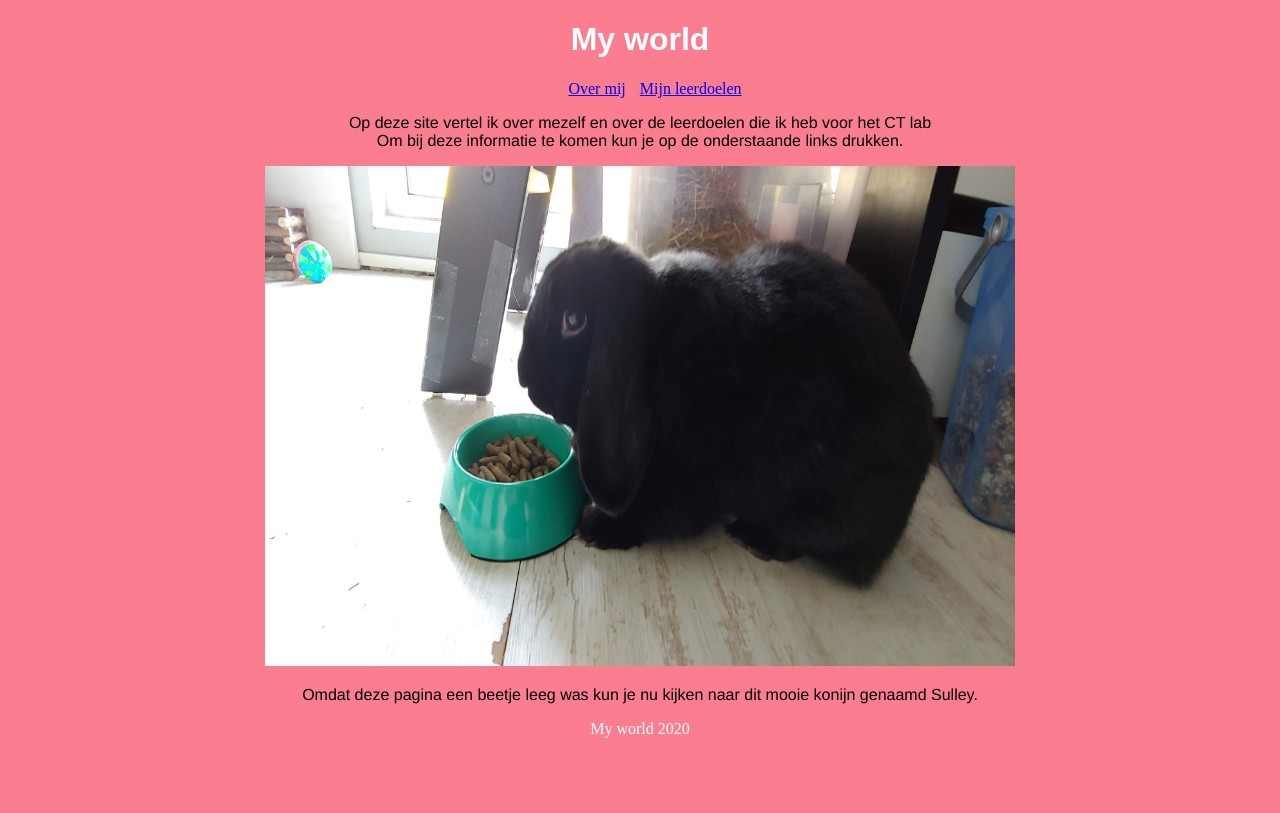
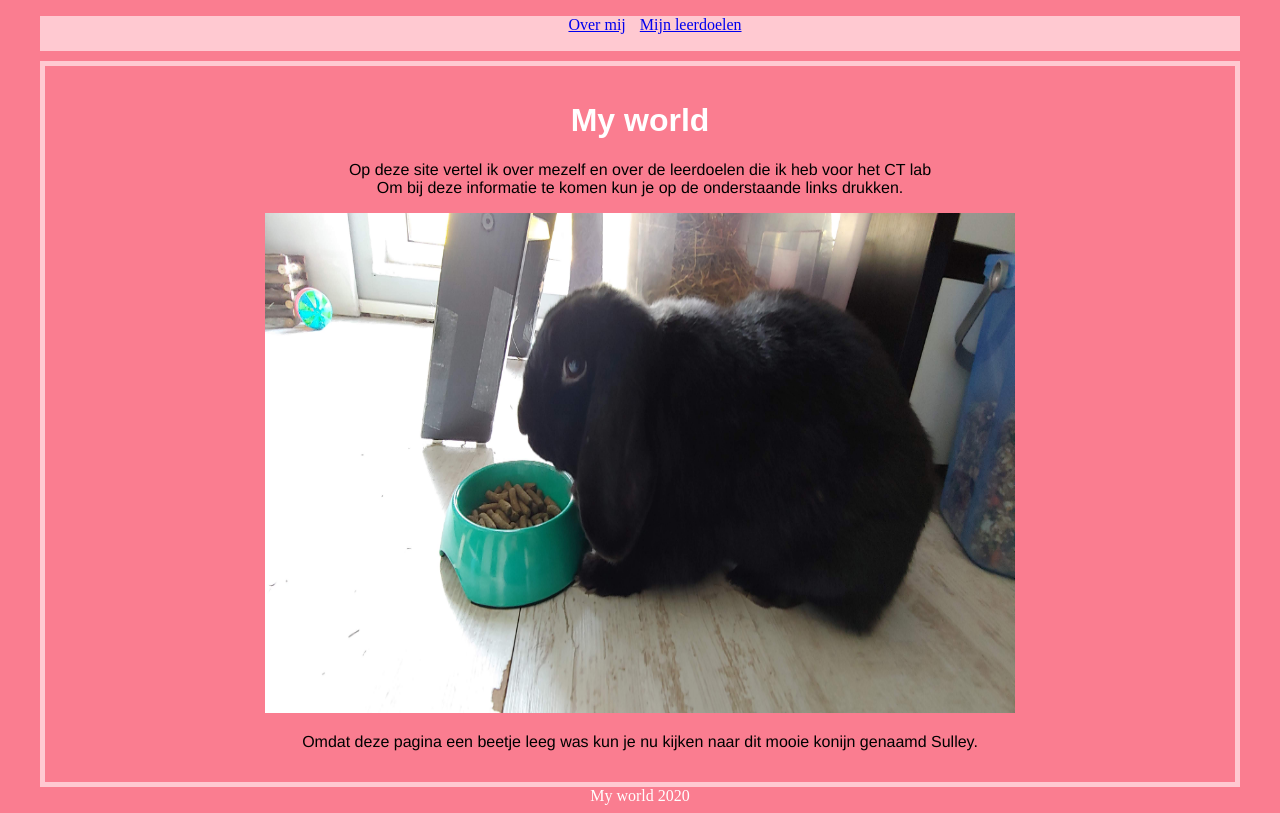
Before and after one commit to LiliFaun/CU2Page, a plain HTML site: page index.html in a window 1280 px wide. Drawn offline with Linux system fonts and the light colour scheme.

Commit message:
border en blokken
borders en blokken toegevoegd en gecentreert

```diff
--- a/Javascript/jabbathehut.js
+++ b/Javascript/jabbathehut.js
@@ -1,5 +1,5 @@
 alert("Super awesome website")
-document.getElementById("sulley").addEventListener("mouseover", alertsulley);
+// document.getElementById("sulley").addEventListener("mouseover", alertsulley);
     function alertsulley ( ) {
         alert ("SecretSulley")
     }
--- a/css/styles.css
+++ b/css/styles.css
@@ -15,6 +15,22 @@ li{
     margin-right: 10px;}
 li.coming-soon {
     display: none;}
+#container {
+    width: 1200px;
+    margin: 0 auto;
+}
+#menu {
+    text-align: center;
+    height: 35px;
+    margin-bottom: 10px;
+    background-color: #ffc9d1;
+}
+#hoofdtekst {
+
+    border: 5px solid #ffc9d1;
+    padding: 15px;
+
+}
 
 img.large {
     width: 750px;
--- a/index.html
+++ b/index.html
@@ -13,15 +13,16 @@
 </head>
 
 <body>
-
-    <h1>My world</h1>
-    <p>
+<div id="container">
+    <div id="menu">
       <ul>
         <li><a href="overmij.html">Over mij</a></li>
         <li><a href="mijnleerdoelen.html">Mijn leerdoelen</a></li>
         <li class="coming-soon"><a href="extra's.html">Extra's</a></li>
       </ul>
-    </p>
+    </div>
+    <div id="hoofdtekst">
+    <h1>My world</h1>
     <p>Op deze site vertel ik over mezelf en over de leerdoelen die ik heb voor het CT lab<br />Om bij deze informatie te komen kun je op de onderstaande links drukken.
     </p>
 
@@ -29,9 +30,11 @@
     <p>
       Omdat deze pagina een beetje leeg was kun je nu kijken naar dit mooie konijn genaamd Sulley.
     </p>
+    </div>
   <script src="Javascript/jabbathehut.js"></script>
   <footer>
     My world 2020
   </footer>
+  </div>
 </body>
 </html>
```
Also changed, not shown: mijnleerdoelen.html (+11 -8 lines), overmij.html (+10 -8 lines).
